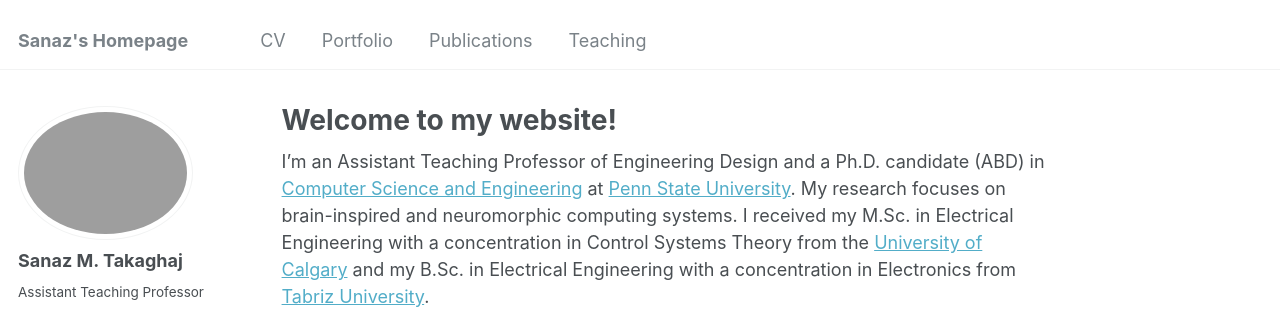
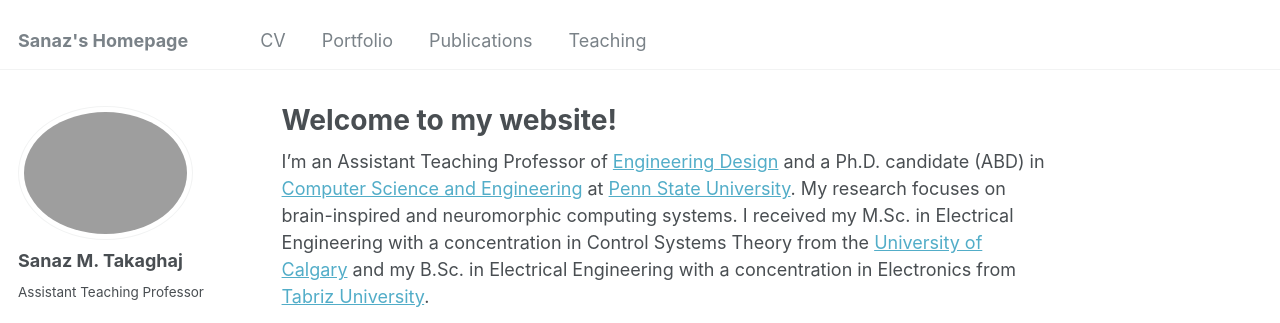
Before and after one commit to Sanaz-Tak/sanaz, a Jekyll site: the page built from _pages/about.md, in a window 1280 px wide and 900 px high. Shown: the top 323 px of the window. Built offline with Jekyll 4.4.1, drawn with Linux system fonts in a browser that asks for light colours; some web fonts are replaced; part of the change alters nothing that is shown.

```diff
--- a/_pages/about.md
+++ b/_pages/about.md
@@ -6,7 +6,7 @@ redirect_from:
   - /about/
   - /about.html
 ---
-I'm an Assistant Teaching Professor of Engineering Design and a Ph.D. candidate (ABD) in [Computer Science and Engineering](https://www.eecs.psu.edu/) at [Penn State University](https://www.psu.edu/). My research focuses on brain-inspired and neuromorphic computing systems. I received my M.Sc. in Electrical Engineering with a concentration in Control Systems Theory from the [University of Calgary](https://schulich.ucalgary.ca/electrical-software) and my B.Sc. in Electrical Engineering with a concentration in Electronics from [Tabriz University](https://ece.tabrizu.ac.ir/en).
+I'm an Assistant Teaching Professor of [Engineering Design](https://www.sedi.psu.edu/) and a Ph.D. candidate (ABD) in [Computer Science and Engineering](https://www.eecs.psu.edu/) at [Penn State University](https://www.psu.edu/). My research focuses on brain-inspired and neuromorphic computing systems. I received my M.Sc. in Electrical Engineering with a concentration in Control Systems Theory from the [University of Calgary](https://schulich.ucalgary.ca/electrical-software) and my B.Sc. in Electrical Engineering with a concentration in Electronics from [Tabriz University](https://ece.tabrizu.ac.ir/en).
 
 A data-driven personal website
 ======
```
